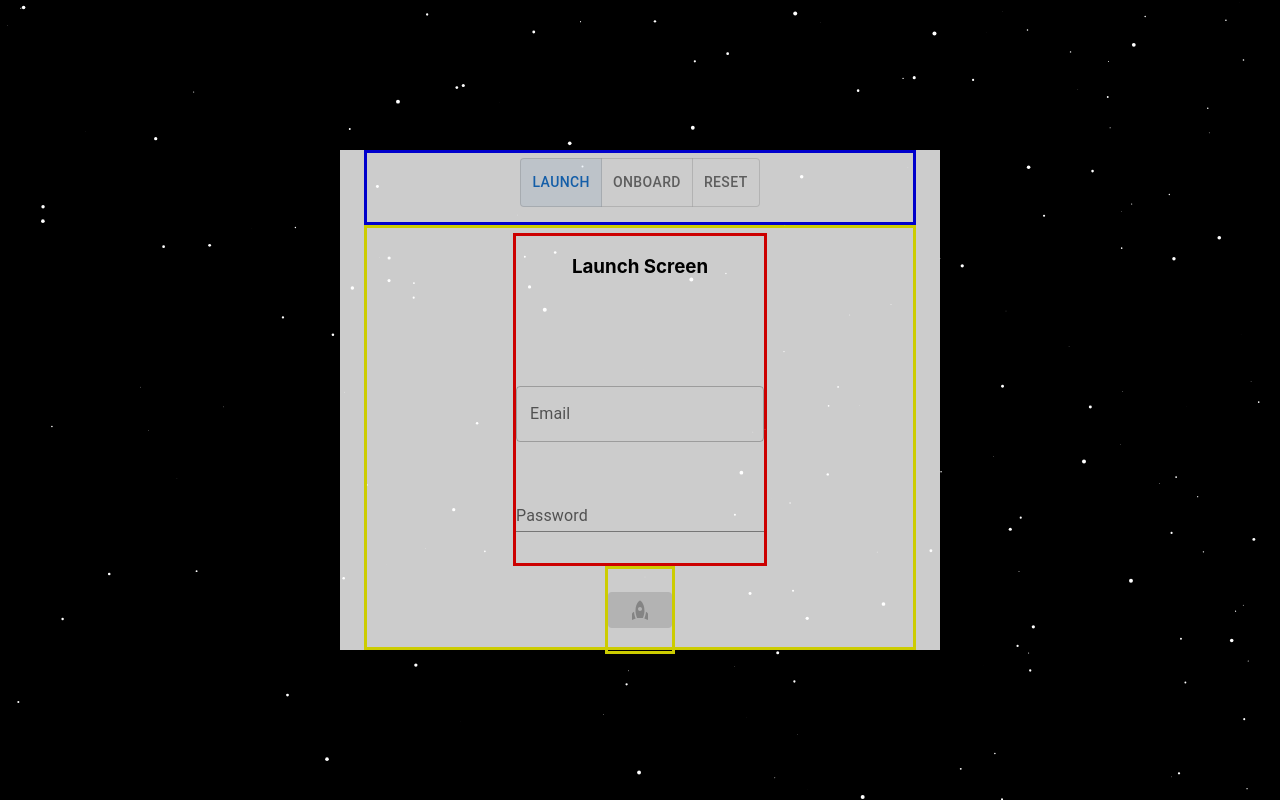
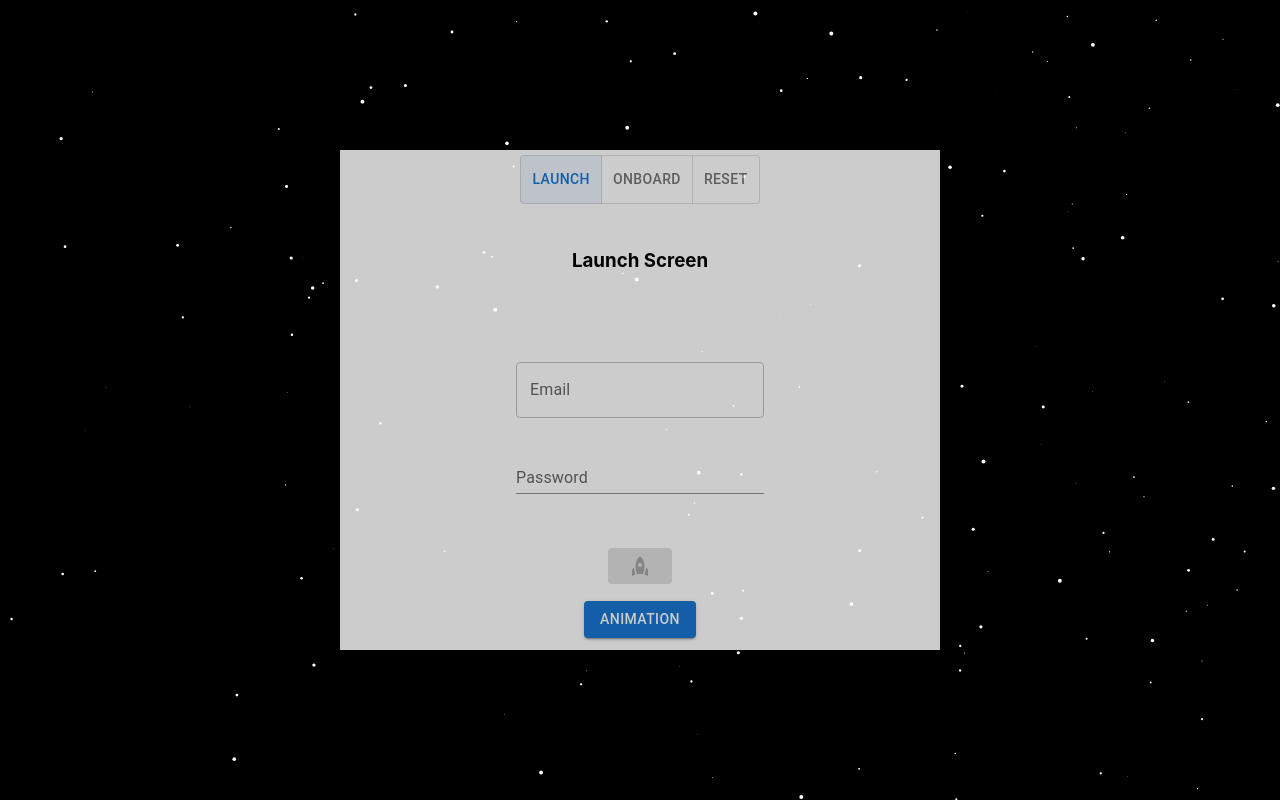
Before and after one commit to eadams98/Space-Defense-Force, a React (Create React App) app in the folder Space_Defense_Force_Client/Space-Defense-Force-Client/space-defense-force/: page / in a window 1280 px wide. Both pictures are taken after a click on the button "LAUNCH". Built offline with nearby package versions, Linux system fonts and the light colour scheme.

Commit message:
Commented borders

```diff
--- a/Space_Defense_Force_Client/Space-Defense-Force-Client/space-defense-force/src/pages/home/Homepage.tsx
+++ b/Space_Defense_Force_Client/Space-Defense-Force-Client/space-defense-force/src/pages/home/Homepage.tsx
@@ -17,7 +17,7 @@ export default function HomePage() {
     }, 1000)
     setTimeout(() => {
       setIsDisabled(false)
-    }, 11000) // visibility + transition time in
+    }, 5000) // visibility + transition time in
   })
 
   const goToLogin = () => {
@@ -44,7 +44,7 @@ export default function HomePage() {
       gridTemplateRows: 'auto 1fr auto', // Creates three rows: top, middle, bottom,
       maxWidth: '100%',
       color: 'transparent',
-      border: 'solid red'
+      /*border: 'solid red'*/
    }}>
       {/* Top-aligned content */}
       <div style={{ alignSelf: 'start', justifySelf: 'center', width: '100%'}}>
--- a/Space_Defense_Force_Client/Space-Defense-Force-Client/space-defense-force/src/pages/login/LandingContainer.tsx
+++ b/Space_Defense_Force_Client/Space-Defense-Force-Client/space-defense-force/src/pages/login/LandingContainer.tsx
@@ -47,7 +47,7 @@ export default function LandingContainer() {
 
   return(
     <Container maxWidth="sm" sx={{backgroundColor: "white", minHeight: '500px', opacity: "0.8", height: "500px"}}>
-      <Grid id="toggle-button" spacing={24} padding={"5px"} border={"solid blue"} height={"15%"}>
+      <Grid id="toggle-button" spacing={24} padding={"5px"} /*border={"solid blue"}*/ height={"15%"}>
           <ToggleButtonGroup
             color="primary"
             value={formState.tab}
@@ -60,10 +60,10 @@ export default function LandingContainer() {
             <ToggleButton value="Reset" disabled={formState.mode == "Loading"}>Reset</ToggleButton>
           </ToggleButtonGroup>
       </Grid>
-      <Grid id="form" spacing={24} padding={"5px"} height={"85%"} border={"solid yellow"}>
+      <Grid id="form" spacing={24} padding={"5px"} height={"85%"} /*border={"solid yellow"}*/>
 
           { renderScreen() }
-          {/*<Button variant="contained" onClick={goToLoading}>Animation</Button>*/}
+          {<Button variant="contained" onClick={goToLoading}>Animation</Button>}
 
       </Grid>
     </Container>
--- a/Space_Defense_Force_Client/Space-Defense-Force-Client/space-defense-force/src/pages/login/forms/LaunchScreen.tsx
+++ b/Space_Defense_Force_Client/Space-Defense-Force-Client/space-defense-force/src/pages/login/forms/LaunchScreen.tsx
@@ -100,11 +100,11 @@ export default function LaunchScreen({
   return (
     <Container
       maxWidth="sm"
-      style={{ backgroundColor: "white", placeItems: "center", height: "100%", width: "100%" }}
+      style={{ backgroundColor: "white", placeItems: "center", height: "85%", width: "100%" }}
     >
       <div style={{
         height: "80%",
-        border: "solid red"
+        /*border: "solid red"*/
       }}>
         <div style={{height: "40%"}}>
           <div style={{height: "20%"}}><h3>Launch Screen</h3></div>
@@ -146,7 +146,7 @@ export default function LaunchScreen({
         justifyContent: "center", // Center horizontally
         alignItems: "center",     // Center vertically
         height: "20%",
-        border: "solid yellow",
+        /*border: "solid yellow",*/
       }}>
 
             <Button
```
